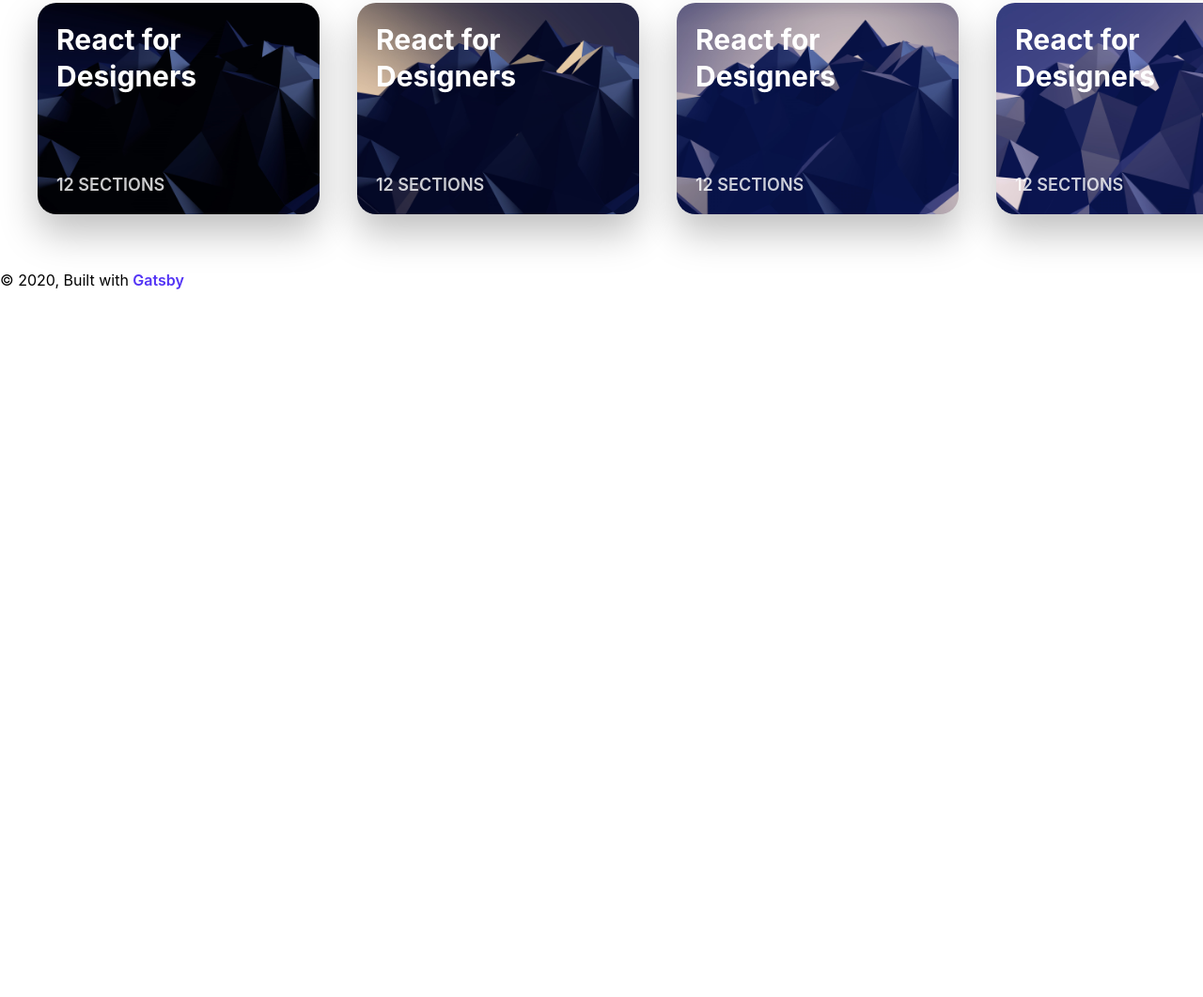
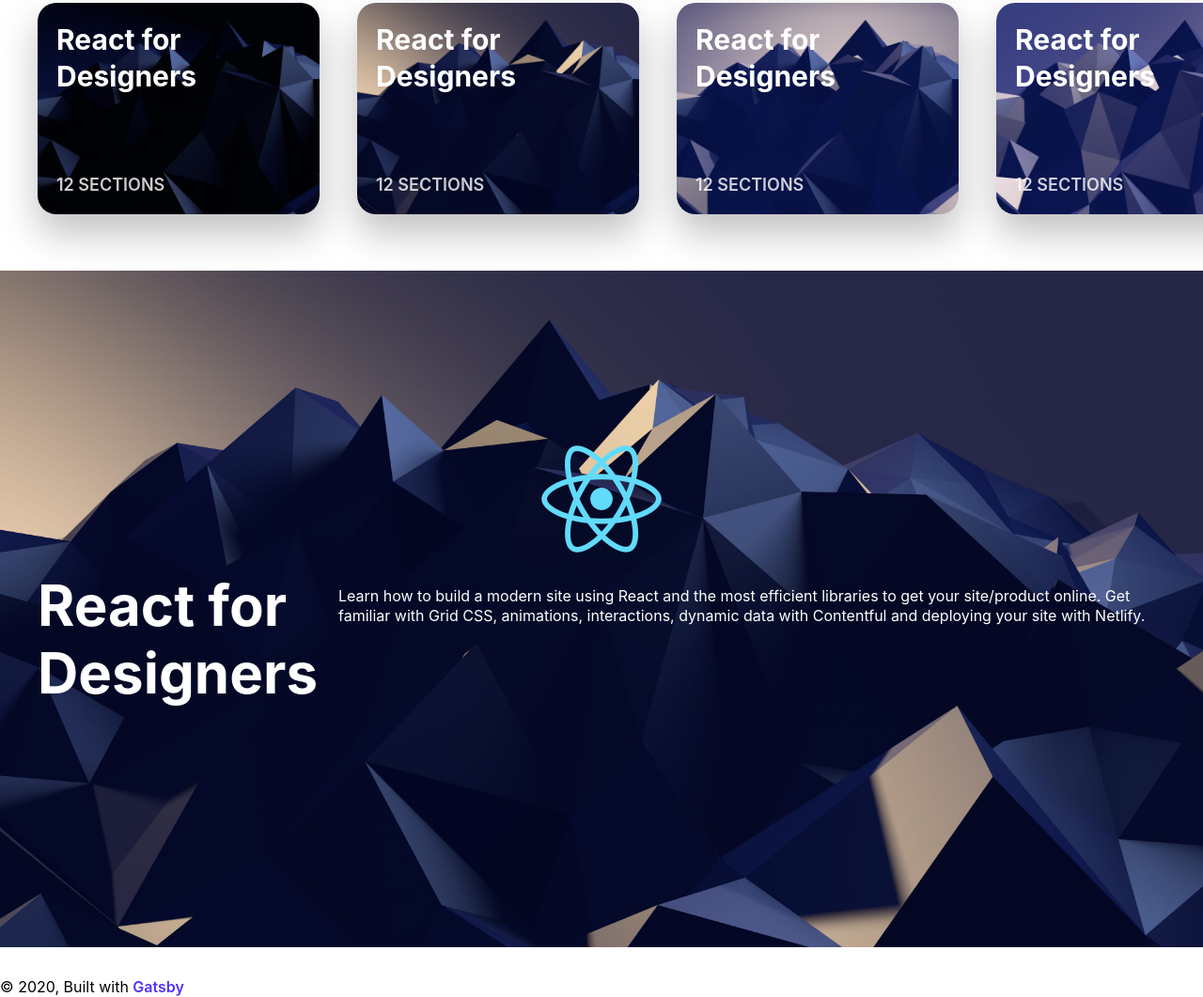
Before and after one commit to slewis-beep/my-react-app, a Gatsby site: page / in a window 1280 px wide. Shown: the part 1105-2166 px from the top of the page at 94% size. Before the commit the page ends 1414 px from the top, so only its background shows below. Built offline with nearby package versions, Linux system fonts and the light colour scheme; Gatsby itself is replaced by a stand-in of ours.

Commit message:
Finished lesson 6 on styling components

```diff
--- /dev/null
+++ b/babel.json
@@ -0,0 +1,5 @@
+{
+  "stories": [],
+  "versions": [],
+  "backups": []
+}
--- a/src/components/Card.js
+++ b/src/components/Card.js
@@ -3,7 +3,7 @@
 
 const Card = props => (
     <div className="Card">
-        <img src={props.image}/>
+        <img src={props.image} alt=""/>
         <h3>{props.title}</h3>
         <p>{props.text}</p>
     </div>
--- a/src/components/Section.js
+++ b/src/components/Section.js
@@ -1,20 +1,87 @@
-import React from 'React'
-import styled from 'styled-components'
+import React from "react"
+import styled from "styled-components"
+import Wave from "./Wave"
 
-const Section = styled.div `
-    background: black;
+
+const SectionGroup = styled.div`
+    background: url(${props => props.image});
     height: 720px;
+    background-size: cover;
+    display: grid;
+    grid-template-rows: 300px auto;
+    grid-gap: 20px;
+    position: relative;
+
+    @media (max-width: 640px) {
+        height: 720px;
+    }
+
 `
 
+const SectionLogo = styled.img`
+    align-self: end;
+    width: 128px;
+    margin: 0 auto;
+`
+const SectionTitleGroup = styled.div`
+    display: grid;
+    grid-template-columns: 300px auto;
+    margin: 0 40px;
+    grid-gap: 20px;
+    grid-template-rows: auto 100%;
+
+    @media (max-width: 720px) {
+        grid-template-columns: 1fr;
+    }
+
+`
+const SectionTitle = styled.h3`
+    color: #fff;
+    grid-template-columns: 300px auto;
+    font-size: 60px;
+    margin: 0;
+    line-height: 1.2;
+
+    @media (max-width: 720px) {
+        font-size: 40px;
+        text-align: center;
+    }
+
+`
+const SectionText = styled.p`
+    color: white;
+
+    @media (max-width: 720px) {
+        text-align: center;
+    }
+
+`
+
+const WaveTop = styled.div`
+    position: absolute;
+    top: -6px;
+    width: 100%;
+    transform: rotate(180deg);
+`
+
+const WaveBottom = styled.div`
+    position: absolute;
+    bottom: -6px;
+    width: 100%;
+`
+
+
+
 const Section = props => (
-    <SectionGroup>
-        <SectionLogo>
-            <SectionLogo></SectionLogo>
-            <SectionTitle></SectionTitle>
-            <Sectiontext></Sectiontext>
-        </SectionLogo>
+    <SectionGroup image={props.image}>
+        <WaveTop><Wave /></WaveTop>
+        <WaveBottom><Wave /></WaveBottom>
+        <SectionLogo src={props.logo} />
+        <SectionTitleGroup>
+            <SectionTitle>{props.title}</SectionTitle>
+            <SectionText>{props.text}</SectionText>
+        </SectionTitleGroup>
     </SectionGroup>
-
 )
 
 export default Section
--- /dev/null
+++ b/src/components/Wave.js
@@ -0,0 +1,19 @@
+import React from "react"
+
+const Wave = () => (
+<svg width="100%" height="172" fill="none" xmlns="http://www.w3.org/2000/svg">
+    <path fill="white">
+    <animate repeatCount="indefinite" fill="freeze" attributeName="d" dur="10s" values="M0 25.9086C277 84.5821 433 65.736 720 25.9086C934.818 -3.9019 1214.06 -5.23669 1442 8.06597C2079 45.2421 2208 63.5007 2560 25.9088V171.91L0 171.91V25.9086Z;
+
+    M0 87.1596C316 87.1597 444 160 884 52.0001C1324 -55.9999 1320.29 34.966 1538 71.251C1814 117.251 2156 189.252 2560 87.1597V233.161L0 233.161V87.1596Z;
+
+    M0 53.6584C158 11.0001 213 0 363 0C513 0 855.555 115.001 1154 115.001C1440 115.001 1626 -38.0004 2560 53.6585V199.66L0 199.66V53.6584Z;
+
+    M0 25.9086C277 84.5821 433 65.736 720 25.9086C934.818 -3.9019 1214.06 -5.23669 1442 8.06597C2079 45.2421 2208 63.5007 2560 25.9088V171.91L0 171.91V25.9086Z
+    "
+    />
+    </path>
+</svg>
+)
+
+export default Wave
--- a/src/components/header.js
+++ b/src/components/header.js
@@ -32,7 +32,7 @@
       <div>
         <div className={this.state.hasScrolled ? 'Header HeaderScrolled' : 'Header'}>
           <div className="HeaderGroup">
-            <Link to="/"><img src={require("../images/logo-designcode.svg")} width="30" /></Link>
+            <Link to="/"><img src={require("../images/logo-designcode.svg")} width="30" alt="" /></Link>
             <Link to="courses">Courses</Link>
             <Link to="downloads">Downloads</Link>
             <Link to="workshops">Workshops</Link>
--- a/src/components/layout.js
+++ b/src/components/layout.js
@@ -26,11 +26,7 @@
   return (
     <>
       <Header siteTitle={data.site.siteMetadata?.title || `Title`} />
-      <div
-        style={{
-          margin: `0 auto`,
-        }}
-      >
+      <div>
         <main>{children}</main>
         <footer style={{
           marginTop: `2rem`
--- a/src/pages/index.js
+++ b/src/pages/index.js
@@ -2,10 +2,10 @@
 import { Link } from "gatsby"
 
 import Layout from "../components/layout"
-import Image from "../components/image"
 import SEO from "../components/seo"
-import Header from "../components/header"
 import Card from "../components/Card"
+import Section from "../components/Section"
+import Wave from "../components/Wave"
 
 
 const IndexPage = () => (
@@ -19,28 +19,14 @@
       <Link to='/page-2/'>Watch the Video</Link>
 
       <div className="Logos">
-        <img src={require('../images/logo-sketch.png')} width="50"></img>
-        <img src={require('../images/logo-figma.png')} width="50"></img>
-        <img src={require('../images/logo-studio.png')} width="50"></img>
-        <img src={require('../images/logo-framer.png')} width="50"></img>
-        <img src={require('../images/logo-react.png')} width="50"></img>
-        <img src={require('../images/logo-swift.png')} width="50"></img>
+        <img src={require('../images/logo-sketch.png')} width="50" alt=""></img>
+        <img src={require('../images/logo-figma.png')} width="50" alt=""></img>
+        <img src={require('../images/logo-studio.png')} width="50" alt=""></img>
+        <img src={require('../images/logo-framer.png')} width="50" alt=""></img>
+        <img src={require('../images/logo-react.png')} width="50" alt=""></img>
+        <img src={require('../images/logo-swift.png')} width="50" alt=""></img>
       </div>
-
-
-        <svg width="100%" height="172" fill="none" xmlns="http://www.w3.org/2000/svg">
-        <path fill="white">
-          <animate repeatCount="indefinite" fill="freeze" attributeName="d" dur="10s" values="M0 25.9086C277 84.5821 433 65.736 720 25.9086C934.818 -3.9019 1214.06 -5.23669 1442 8.06597C2079 45.2421 2208 63.5007 2560 25.9088V171.91L0 171.91V25.9086Z;
-
-          M0 87.1596C316 87.1597 444 160 884 52.0001C1324 -55.9999 1320.29 34.966 1538 71.251C1814 117.251 2156 189.252 2560 87.1597V233.161L0 233.161V87.1596Z;
-
-          M0 53.6584C158 11.0001 213 0 363 0C513 0 855.555 115.001 1154 115.001C1440 115.001 1626 -38.0004 2560 53.6585V199.66L0 199.66V53.6584Z;
-
-          M0 25.9086C277 84.5821 433 65.736 720 25.9086C934.818 -3.9019 1214.06 -5.23669 1442 8.06597C2079 45.2421 2208 63.5007 2560 25.9088V171.91L0 171.91V25.9086Z
-          "
-          />
-          </path>
-      </svg>
+      <Wave />
     </div>
   </div>
 
@@ -69,7 +55,12 @@
       />
     </div>
   </div>
-
+  <Section
+    image={require('../images/wallpaper2.jpg')}
+    logo={require('../images/logo-react.png')}
+    title="React for Designers"
+    text="Learn how to build a modern site using React and the most efficient libraries to get your site/product online. Get familiar with Grid CSS, animations, interactions, dynamic data with Contentful and deploying your site with Netlify."
+  />
 </div>
 
 
```
